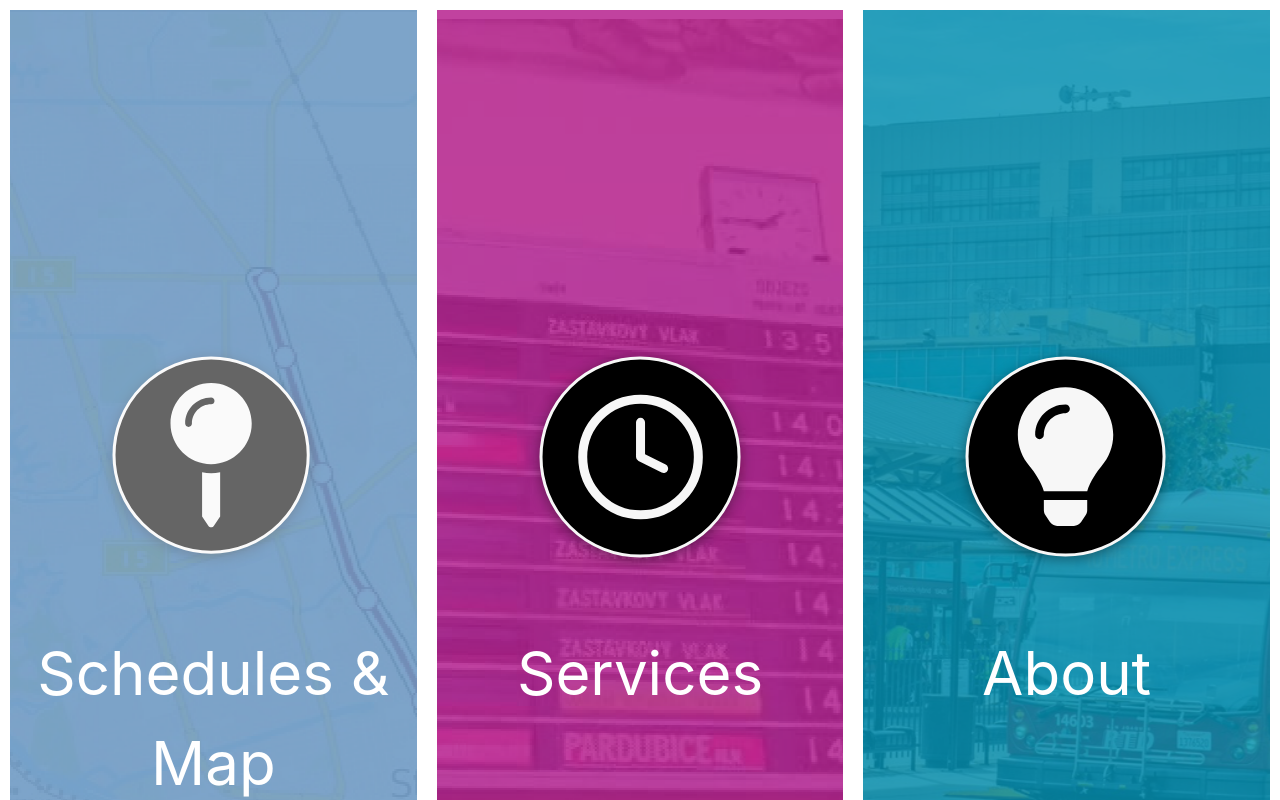
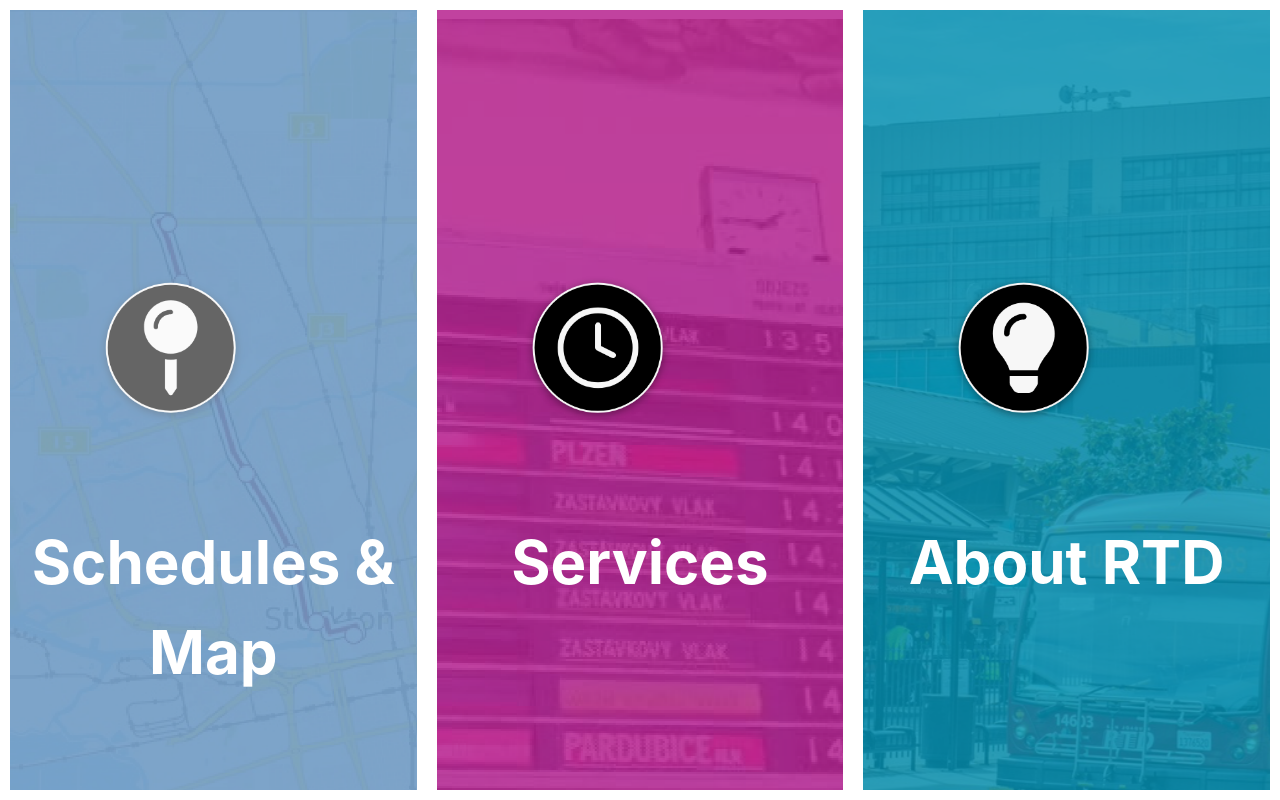
Before and after one commit to JohnCodePass/Web_App, an Angular app: page / in a window 1280 px wide. Shown: the top 800 px of the page. Built offline with nearby package versions, Linux system fonts and the light colour scheme.

Commit message:
background size adjustments

```diff
--- a/src/app/pages/home/home.component.css
+++ b/src/app/pages/home/home.component.css
@@ -1,23 +1,31 @@
 .homeSchedulesBG{
 background-image: url("../../../assets/images/SchedulesBG.png");
-height: 970px;
+height:auto;
+min-height:100vh;
+background-size:cover;
+background-position:center;
 border: solid white 10px;
 }
+
 .homeServicesBG{
 background-image: url("../../../assets/images/ServicesBG.png");
 border: solid white 10px;
 }
+
 .homeAboutBG{
 background-image: url("../../../assets/images/InfoBG.png");
 border: solid white 10px;
 }
+
 .homeLogo{
     position:absolute;
     top:40%;
     left:45%;
     margin-top:-50px; /* this is half the height of your div*/
-    margin-left:-100px
+    margin-left:-100px;
+    height:20%;
 }
+
 .homeText{
     position:absolute;
     top:65%;
@@ -25,13 +33,23 @@
    text-align: center;
    color:white;
    font-size: 60px;
+   font-weight: bold;
 }
+
 .homeSchedulesBG:hover{
   opacity:60%;
 }
+
 .homeServicesBG:hover{
     opacity:60%;
 }
+
 .homeAboutBG:hover{
     opacity:60%;
 }
+
+body{
+  background-position: center;
+  background-repeat: no-repeat;
+  background-size: cover;
+}
--- a/src/app/pages/home/home.component.html
+++ b/src/app/pages/home/home.component.html
@@ -1,16 +1,16 @@
 <div class="container-fluid">
     <div class="row">
        <div class="col-4 homeSchedulesBG d-flex justify-content-center">
-       <img class="homeLogo homeLogoSchedules" src="../../../assets/images/shedulesLogo.png" alt="shedules">
+       <img class="homeLogo homeLogoSchedules" src="../../../assets/Images/shedulesLogo.png" alt="shedules">
        <p class="homeText"> Schedules & Map</p>
        </div>
        <div class="col-4 homeServicesBG d-flex justify-content-center">
-        <img class="homeLogo" src="../../../assets/images/servicesLogo.png" alt="services">
+        <img class="homeLogo" src="../../../assets/Images/servicesLogo.png" alt="services">
         <p class="homeText">Services</p>
        </div>
        <div class="col-4 homeAboutBG d-flex justify-content-center">
-        <img class="homeLogo" src="../../../assets/images/aboutLogo.png" alt="about">
-        <p class="homeText">About</p>
+        <img class="homeLogo" src="../../../assets/Images/aboutLogo.png" alt="about">
+        <p class="homeText">About RTD</p>
        </div>
     </div>
 </div>
```
